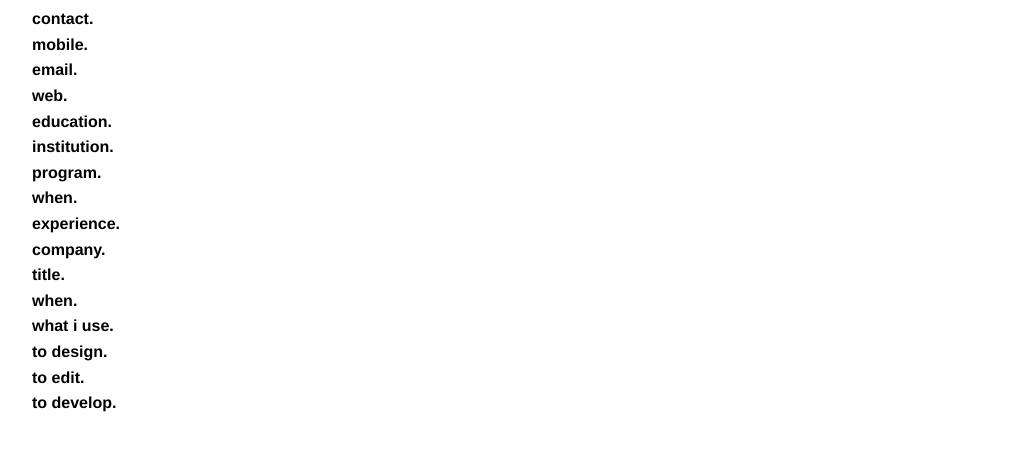
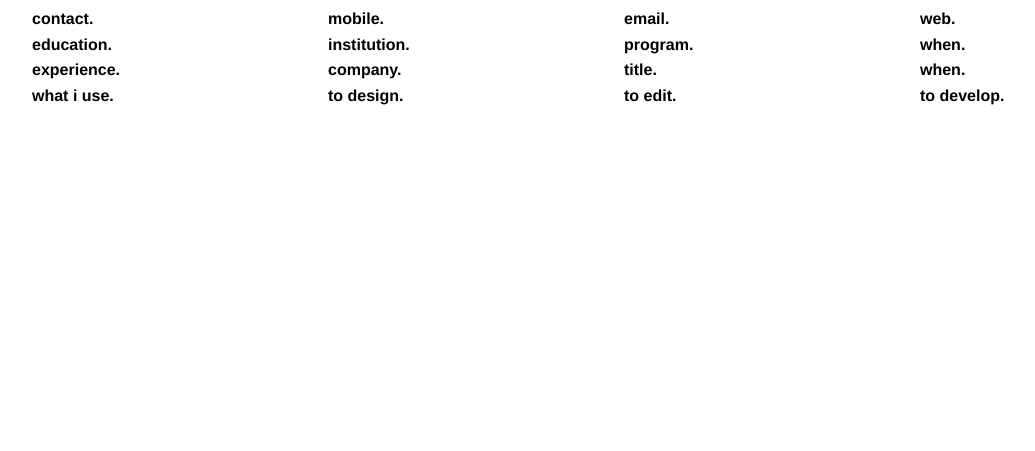
Before and after one commit to psdpainter/psdpainter.github.io, a plain HTML site: page index.html in a window 1280 px wide. Shown: the part 109-560 px from the top of the page, without its empty margins (32-1067 px from the left). Drawn offline with Linux system fonts and the light colour scheme.

Commit message:
Update app.css

```diff
--- a/css/app.css
+++ b/css/app.css
@@ -35,3 +35,12 @@ h1, h2, h3, h4 {
     margin-left: 4rem;
     margin-right: 4rem;
 }
+
+.grid {
+    display: grid;
+    grid-gap: 2rem;
+}
+
+.grid-header {
+    grid-template-columns: repeat(4, 1fr);
+}
```
